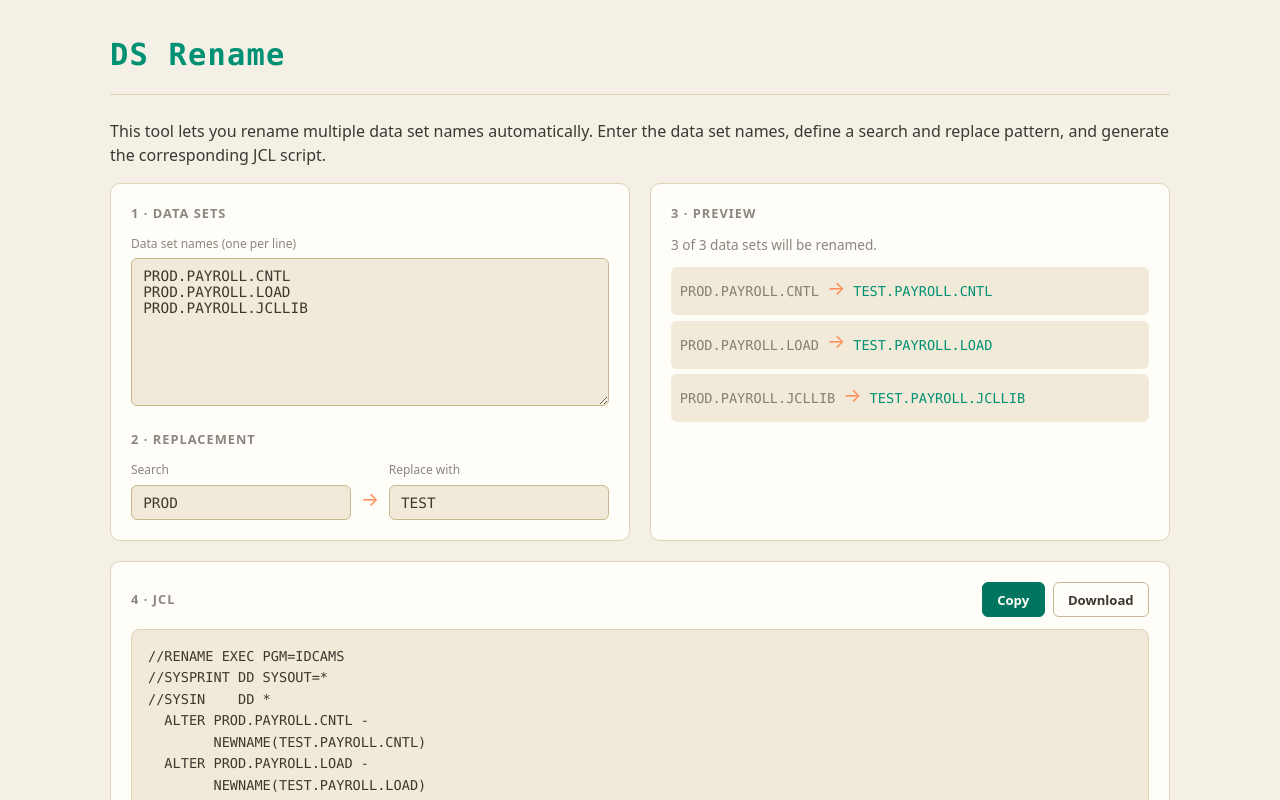
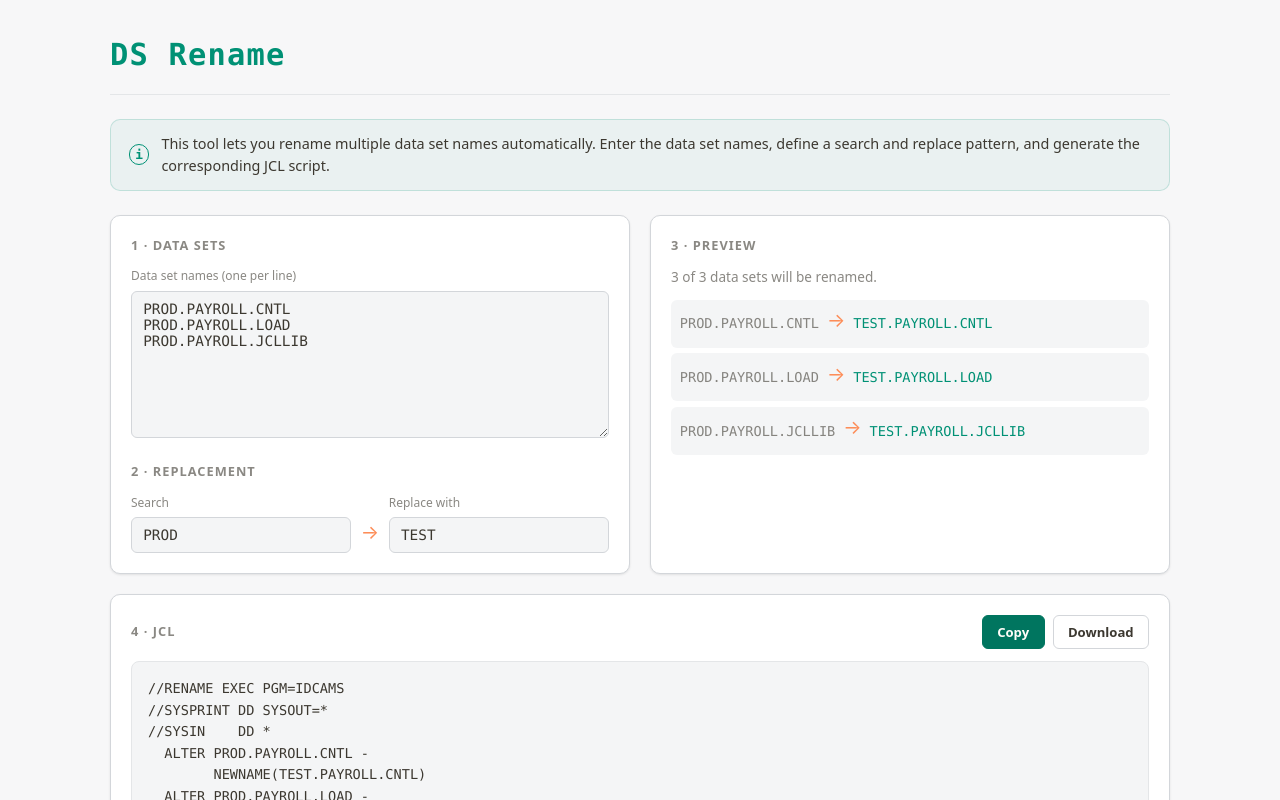
Before and after one commit to damblatt/JCL-DS-Rename-Utility, an Angular app: page / in a window 1280 px wide. Shown: the top 800 px of the page. Built offline with nearby package versions, Linux system fonts and the light colour scheme.

Commit message:
Add info box for intro text and switch to neutral white color scheme

```diff
--- a/src/app/app.html
+++ b/src/app/app.html
@@ -3,7 +3,11 @@
     <h1>DS&nbsp;Rename</h1>
   </header>
 
-  <p>This tool lets you rename multiple data set names automatically. Enter the data set names, define a search and replace pattern, and generate the corresponding JCL script.</p>
+  <div class="info-box">
+    <span class="info-icon" aria-hidden="true">i</span>
+    <p>This tool lets you rename multiple data set names automatically. Enter the data set names, define a search and replace pattern, and generate the corresponding JCL script.</p>
+  </div>
+
   <main class="grid">
     <!-- ------------------------------------------------------------------ -->
     <!-- Input                                                              -->
--- a/src/app/app.scss
+++ b/src/app/app.scss
@@ -29,6 +29,39 @@
   }
 }
 
+/* ---- Info box ----------------------------------------------------------- */
+.info-box {
+  display: flex;
+  align-items: center;
+  gap: 0.75rem;
+  background: rgba(0, 145, 117, 0.05);
+  border: 1px solid rgba(0, 145, 117, 0.18);
+  border-radius: 10px;
+  padding: 0.85rem 1.1rem;
+  margin-bottom: 1.5rem;
+
+  p {
+    margin: 0;
+    color: var(--text);
+    font-size: 0.9rem;
+  }
+}
+
+.info-icon {
+  flex: none;
+  display: inline-flex;
+  align-items: center;
+  justify-content: center;
+  width: 1.3rem;
+  height: 1.3rem;
+  border-radius: 50%;
+  border: 1.5px solid var(--accent);
+  color: var(--accent);
+  font-family: var(--font-mono);
+  font-size: 0.8rem;
+  font-weight: 600;
+}
+
 /* ---- Layout --------------------------------------------------------- */
 .grid {
   display: grid;
@@ -38,9 +71,10 @@
 
 .card {
   background: var(--bg-elev);
-  border: 1px solid var(--border);
+  border: 1px solid var(--border-strong);
   border-radius: 10px;
   padding: 1.25rem;
+  box-shadow: 0 1px 3px rgba(20, 20, 20, 0.06), 0 1px 2px rgba(20, 20, 20, 0.04);
 
   h2 {
     margin: 0 0 0.75rem;
@@ -93,7 +127,7 @@ textarea {
   }
 
   &::placeholder {
-    color: #a89a7d;
+    color: var(--text-dim);
   }
 }
 
--- a/src/styles.scss
+++ b/src/styles.scss
@@ -1,11 +1,11 @@
 /* Globale Styles & Theme-Variablen */
 
 :root {
-  --bg: #f5f0e6;
-  --bg-elev: #fffdf8;
-  --bg-input: #f2ead8;
-  --border: #e0d3b7;
-  --border-strong: #c9b990;
+  --bg: #f7f7f8;
+  --bg-elev: #ffffff;
+  --bg-input: #f4f5f6;
+  --border: #e4e6e8;
+  --border-strong: #d3d6da;
   --text: #3c3830;
   --text-dim: rgba(60, 56, 48, 0.6);
   --accent: #009175;
```
